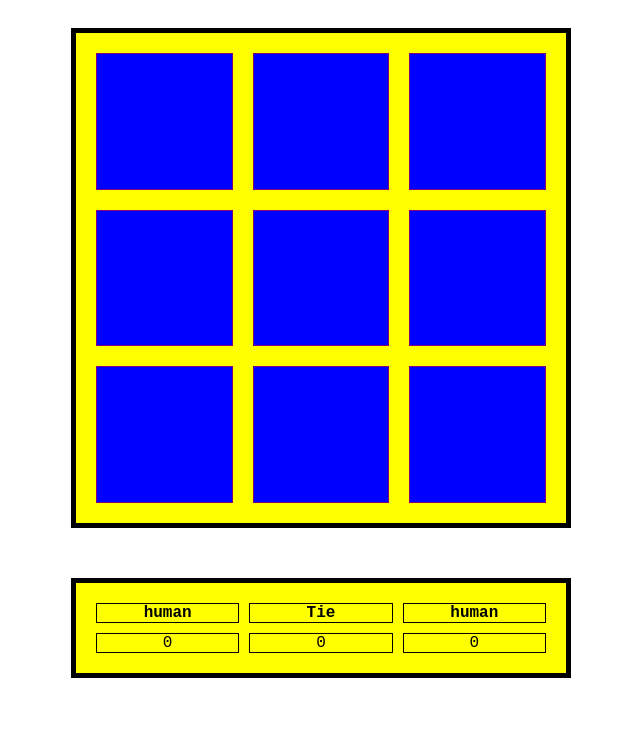
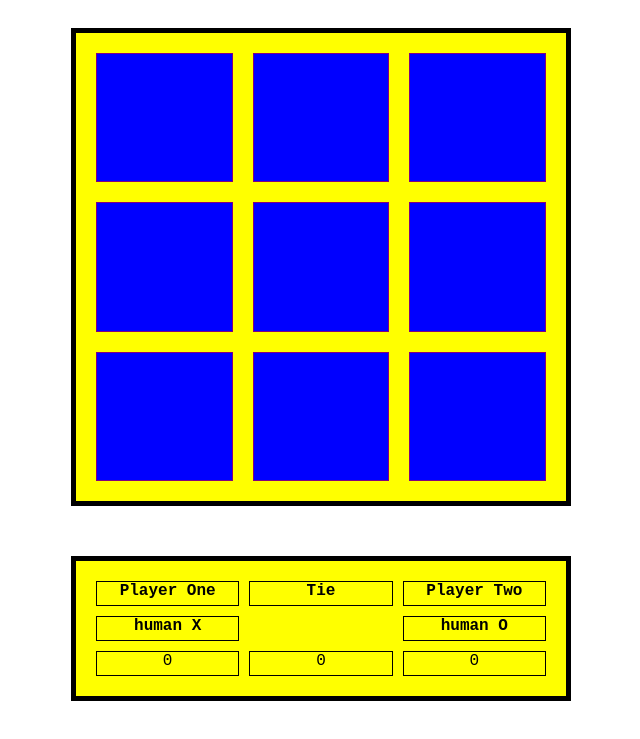
Before and after one commit to sawfiz/Tic-Tac-Toe-2023, a website built with webpack: page src/index.html in a window 1280 px wide. Shown: the part 59-798 px from the top of the page, without its empty margins (319-959 px from the left). Built offline with nearby package versions, Linux system fonts and the light colour scheme.

Commit message:
Add player name in the scores display - changed scores display from a loop into 3 lines as scores[2] is tie

```diff
--- a/src/index.js
+++ b/src/index.js
@@ -8,8 +8,8 @@ const players = Players();
 // Number of games to play
 
 players.setPlayers([
-  { name: 'playerOneName', marker: 'X', type: 'human' },
-  { name: 'playerTwoName', marker: 'O', type: 'human' },
+  { name: 'Player One', marker: 'X', type: 'human' },
+  { name: 'Player Two', marker: 'O', type: 'human' },
 ]);
 
 // Prompt user for number of games to play
--- a/src/screenController.js
+++ b/src/screenController.js
@@ -101,7 +101,7 @@ const ScreenController = async (numGames, players) => {
         // display result of each game
         await delay(100);
         if (winnerIndex < 2) {
-          alert(`${players[winnerIndex].type} wins!`);
+          alert(`${players[winnerIndex].name} wins!`);
         } else {
           alert('Tie!');
         }
@@ -127,18 +127,40 @@ const ScreenController = async (numGames, players) => {
     resultsEl.innerHTML = '';
 
     resultsEl.appendChild(
-      createElement('div', ['results-heading'], {}, players[0].type)
+      createElement('div', ['results-heading'], {}, players[0].name)
     );
     resultsEl.appendChild(createElement('div', ['results-heading'], {}, 'Tie'));
     resultsEl.appendChild(
-      createElement('div', ['results-heading'], {}, players[1].type)
+      createElement('div', ['results-heading'], {}, players[1].name)
     );
 
-    for (let i = 0; i < scores.length; i++) {
-      resultsEl.appendChild(
-        createElement('div', ['results-score'], {}, scores[i])
-      );
-    }
+    resultsEl.appendChild(
+      createElement(
+        'div',
+        ['results-heading'],
+        {},
+        players[0].type + ' ' + players[0].marker
+      )
+    );
+    resultsEl.appendChild(createElement('div', [], {}, ''));
+    resultsEl.appendChild(
+      createElement(
+        'div',
+        ['results-heading'],
+        {},
+        players[1].type + ' ' + players[1].marker
+      )
+    );
+
+    resultsEl.appendChild(
+      createElement('div', ['results-score'], {}, scores[0])
+    );
+    resultsEl.appendChild(
+      createElement('div', ['results-score'], {}, scores[2])
+    );
+    resultsEl.appendChild(
+      createElement('div', ['results-score'], {}, scores[1])
+    );
   };
 
   playMultipleGames(numGames, players);
--- a/src/style.css
+++ b/src/style.css
@@ -61,10 +61,10 @@ h1 {
 
 .results {
   display: grid;
-  height: 100px;
+  height: 150px;
   width: 500px;
   grid-template-columns: repeat(3, 1fr);
-  grid-template-rows: repeat(2, 1fr);
+  grid-template-rows: repeat(3, 1fr);
   border: 5px solid black;
   gap: 10px;
   padding: 20px;
```
